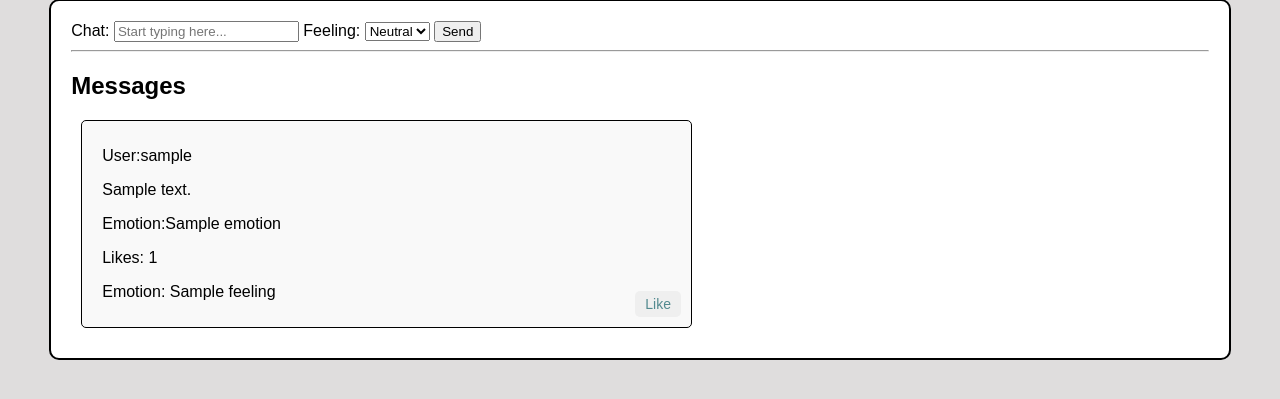
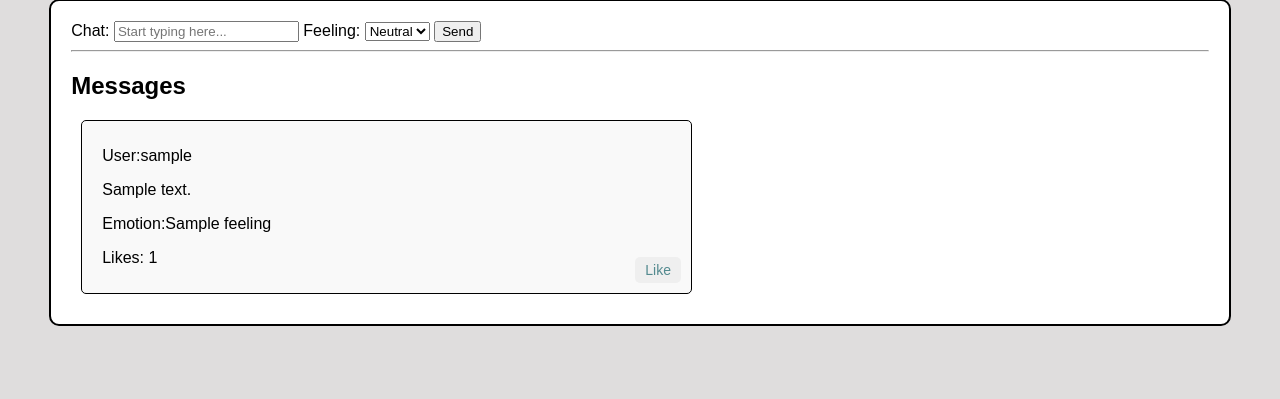
Before and after one commit to aegabrielsen/web-app, a Django app: template xxx_game/templates/xxx_game/chat.html in a window 1280 px wide. Shown: the part 120-519 px from the top of the page. Run offline with Django 4.2, Linux system fonts and the light colour scheme; the template is opened without the code that fills it: most values are stand-ins (such as "Sample title", 1, 10 or a date in 2020).

Commit message:
fix bugs

```diff
--- a/xxx_game/templates/xxx_game/chat.html
+++ b/xxx_game/templates/xxx_game/chat.html
@@ -43,9 +43,8 @@
             <div class="message">
                 <p>User:{{post.username}}</p>
                 <p>{{post.content}}</p>
-                <p>Emotion:{{post.emotion}}</p>
+                <p>Emotion:{{ post.feeling }}</p>
                 <p>Likes: {{post.likes | length}}</p>
-                <p>Emotion: {{ post.feeling }}</p>
             </div>
             <div class="like-button">
                 <form action="{% url 'like_post' post.post_id %}" method="post">
--- a/xxx_game/views.py
+++ b/xxx_game/views.py
@@ -138,7 +138,6 @@ def create_post(request):
         'feeling': feeling,
         'likes': []
 
-
      }
     if not user:
         post = {
@@ -146,9 +145,6 @@ def create_post(request):
         'content':content,
         'feeling': feeling,
         'likes': []
-
-
-
      }
 
     db['posts'].insert_one(post)
```
